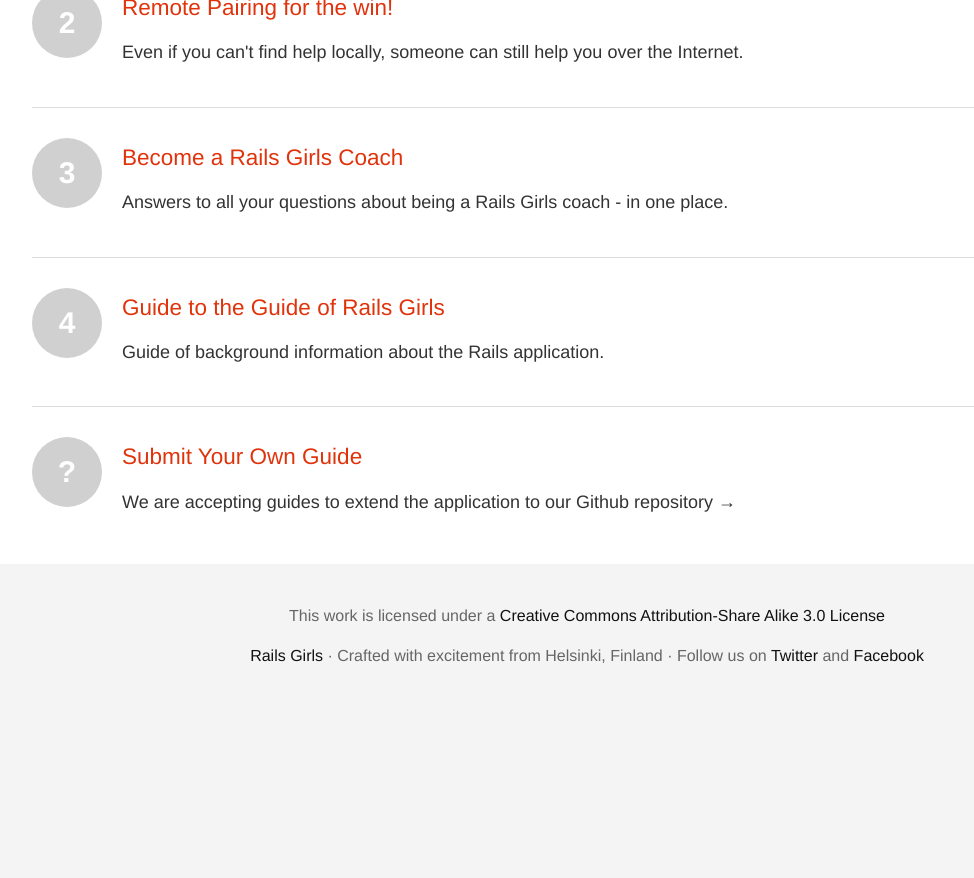
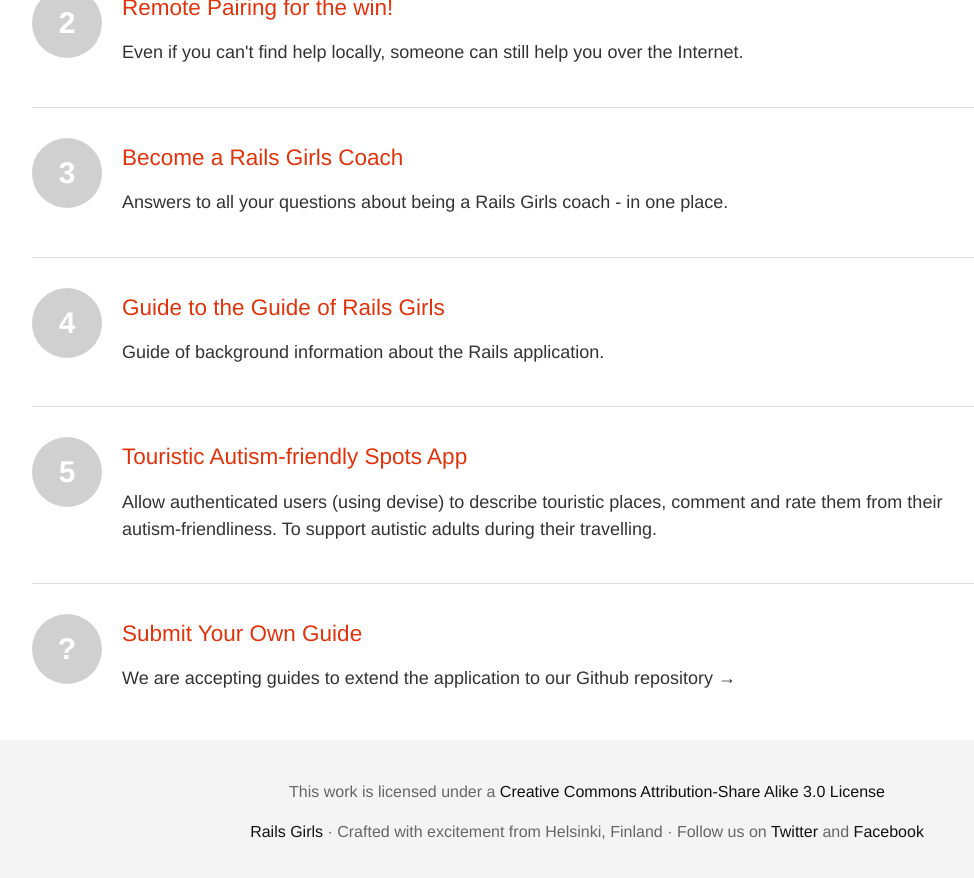
Before and after one commit to railsgirls/guides.railsgirls.com, a Jekyll site: the page built from index.html, in a window 1280 px wide and 900 px high, scrolled down 3717 px. Shown: the top 878 px of the window, without its empty margins (53-1027 px from the left). Built offline with Jekyll 4.4.1, drawn with Linux system fonts in a browser that asks for light colours; nearby versions of some CDN libraries; before the commit the page ends 4441 px from its top, so only the background shows below that.

Commit message:
appended link to the new guide for detecting touristic autism-friendly spots

```diff
--- a/index.html
+++ b/index.html
@@ -196,6 +196,14 @@ title: Guides
   </li>
 
   <li>
+    <a href="touristic-autism_intro">
+      <i>5</i>
+      <h3>Touristic Autism-friendly Spots App</h3>
+      <p>Allow authenticated users (using devise) to describe touristic places, comment and rate them from their autism-friendliness. To support autistic adults during their travelling.</p>
+    </a>
+  </li>
+
+  <li>
     <a href="contributing">
       <i>?</i>
       <h3>Submit Your Own Guide</h3>
```
